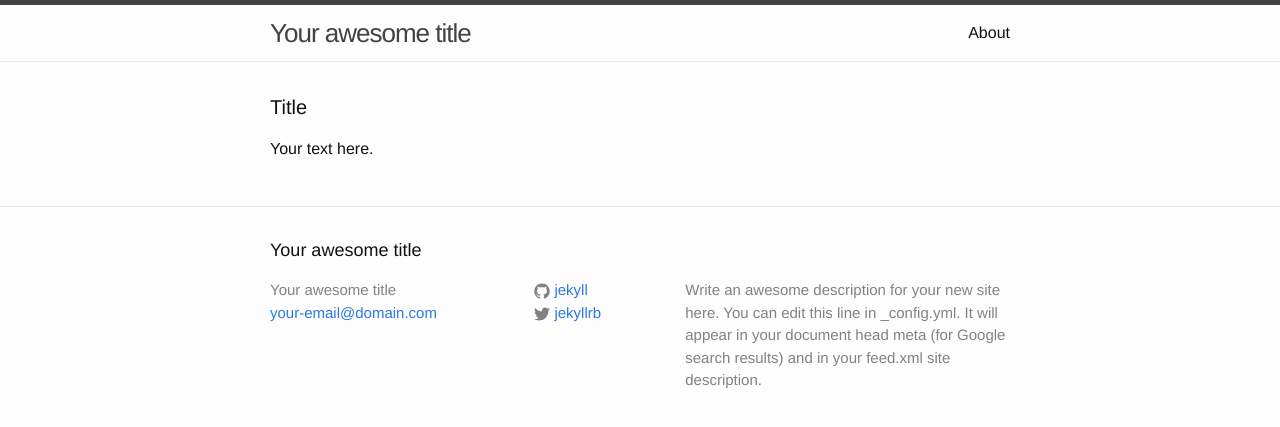
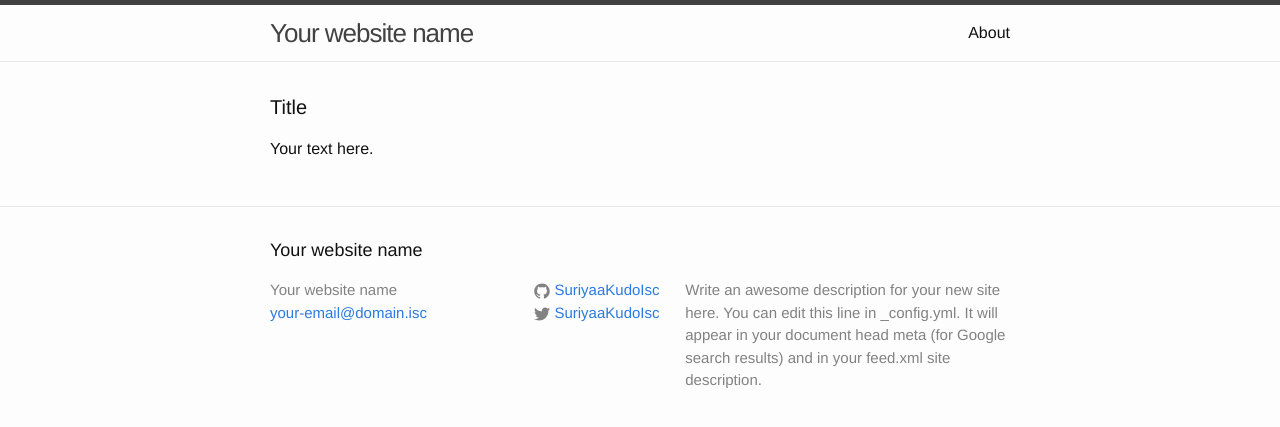
Before and after one commit to bunto/example, a Jekyll site: the page built from index.html, in a window 1280 px wide. Shown: the top 427 px of the page. Built offline with Jekyll 4.4.1, drawn with Linux system fonts in a browser that asks for light colours.

Commit message:
Update _config.yml

```diff
--- a/_config.yml
+++ b/_config.yml
@@ -1,15 +1,11 @@
 # Site settings
-title: Your awesome title
-email: your-email@domain.com
+title: Your website name
+email: your-email@domain.isc
 description: > # this means to ignore newlines until "baseurl:"
   Write an awesome description for your new site here. You can edit this
   line in _config.yml. It will appear in your document head meta (for
   Google search results) and in your feed.xml site description.
 baseurl: "/example" # the subpath of your site, e.g. /blog/
-url: "http://jekyll.github.io" # the base hostname & protocol for your site
-twitter_username: jekyllrb
-github_username:  jekyll
-
-# Build settings
-markdown: kramdown
-permalink: /:year/:title:output_ext
+url: "http://bunto.github.io" # the base hostname & protocol for your site
+twitter_username: SuriyaaKudoIsc
+github_username:  SuriyaaKudoIsc
```
